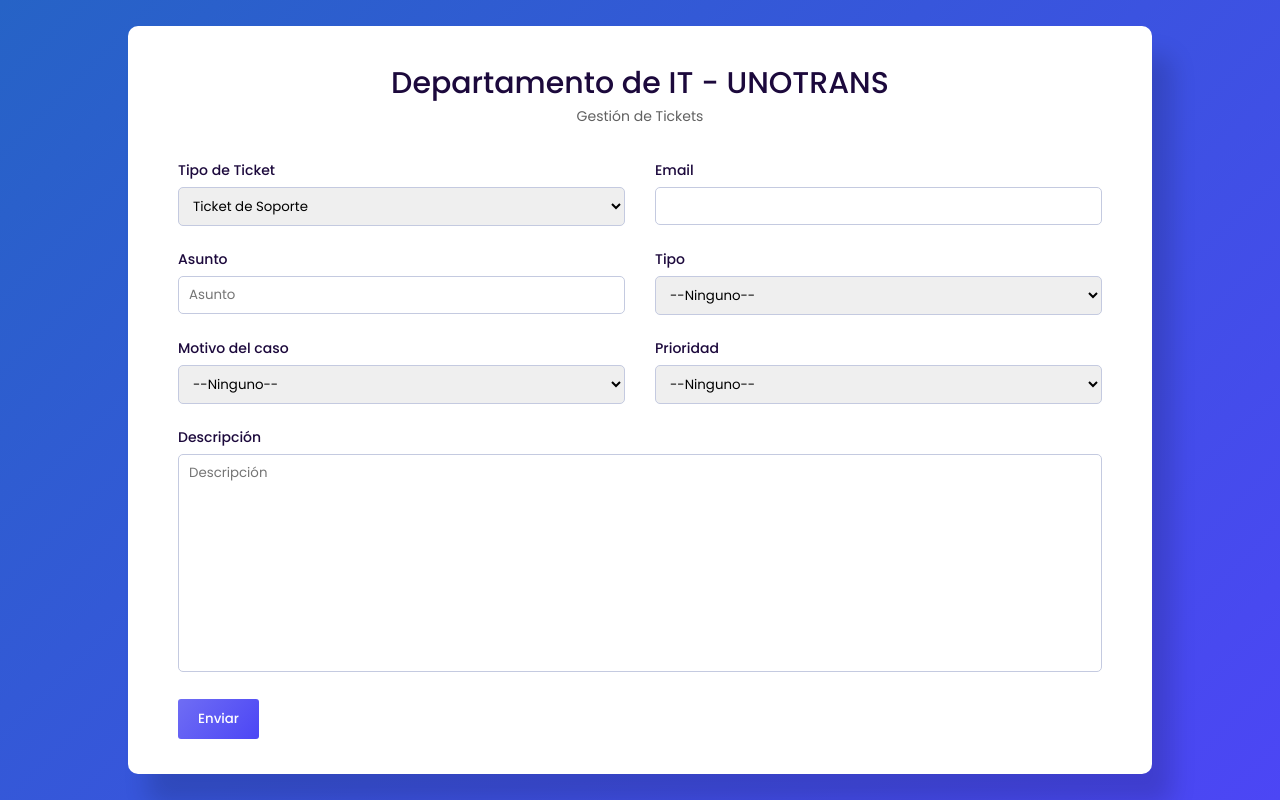
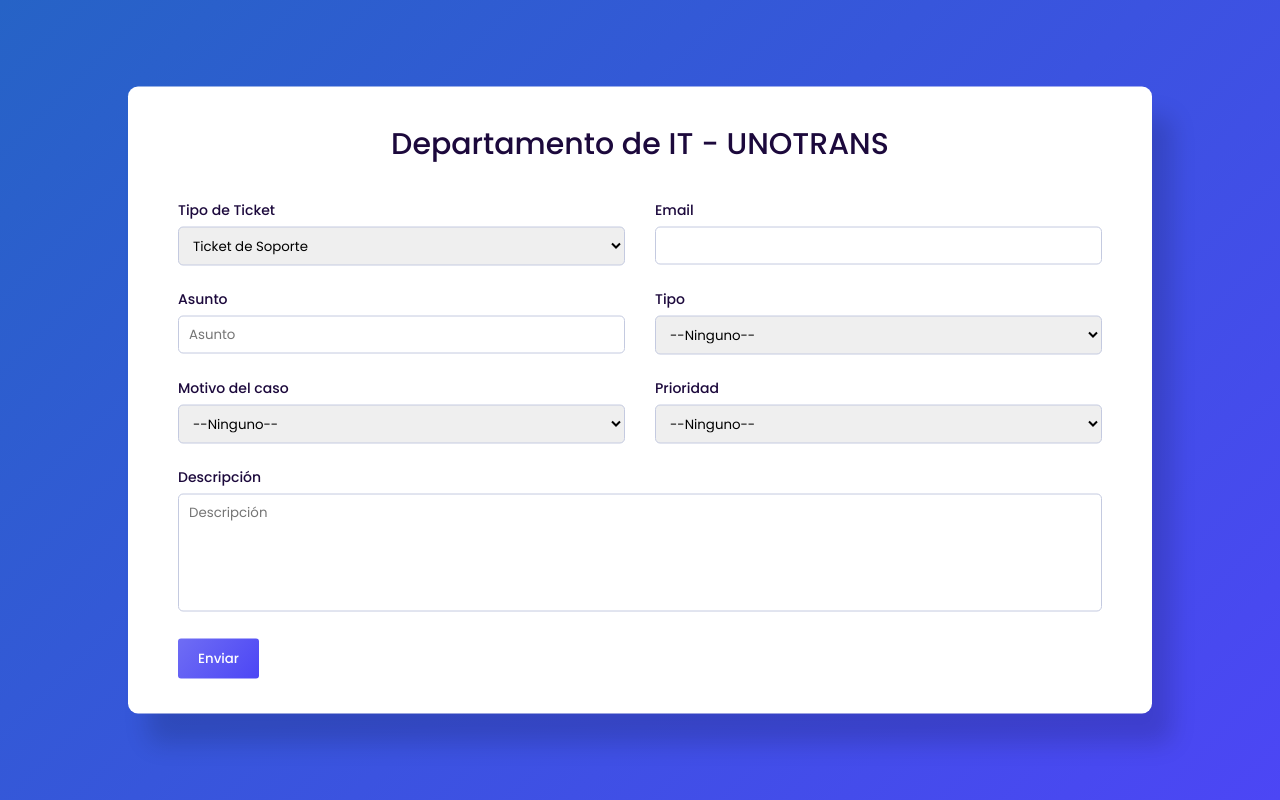
Before and after one commit to Leoalvarado/Unotrans, a plain HTML site: page it.html in a window 1280 px wide. Drawn offline with Linux system fonts and the light colour scheme.

Commit message:
Update it.html

```diff
--- a/it.html
+++ b/it.html
@@ -21,7 +21,7 @@
 
     <div class="container">
         <h1>Departamento de IT - UNOTRANS</h1>
-        <p>Gestión de Tickets</p>
+        <!-- <p>Gestión de Tickets</p> -->
 
         <form action="https://webto.salesforce.com/servlet/servlet.WebToCase?encoding=UTF-8" method="POST">
 
@@ -123,7 +123,7 @@
                 <!-- #8 -->
                 <div class="column">
                     <label for="description">Descripción</label>
-                    <textarea name="description" cols="30" rows="10" placeholder="Descripción" required></textarea>
+                    <textarea name="description" cols="30" rows="5" placeholder="Descripción" required></textarea>
                 </div>
 
             </div>
```
